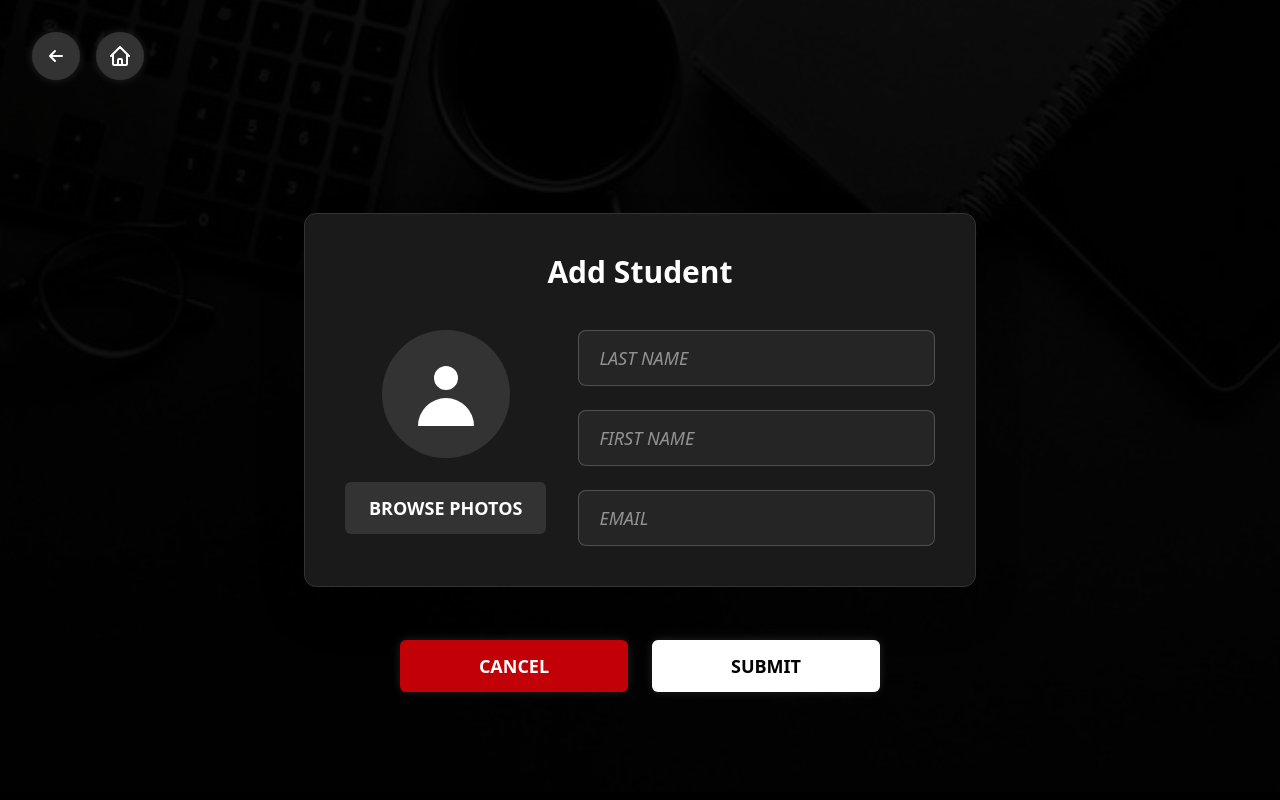
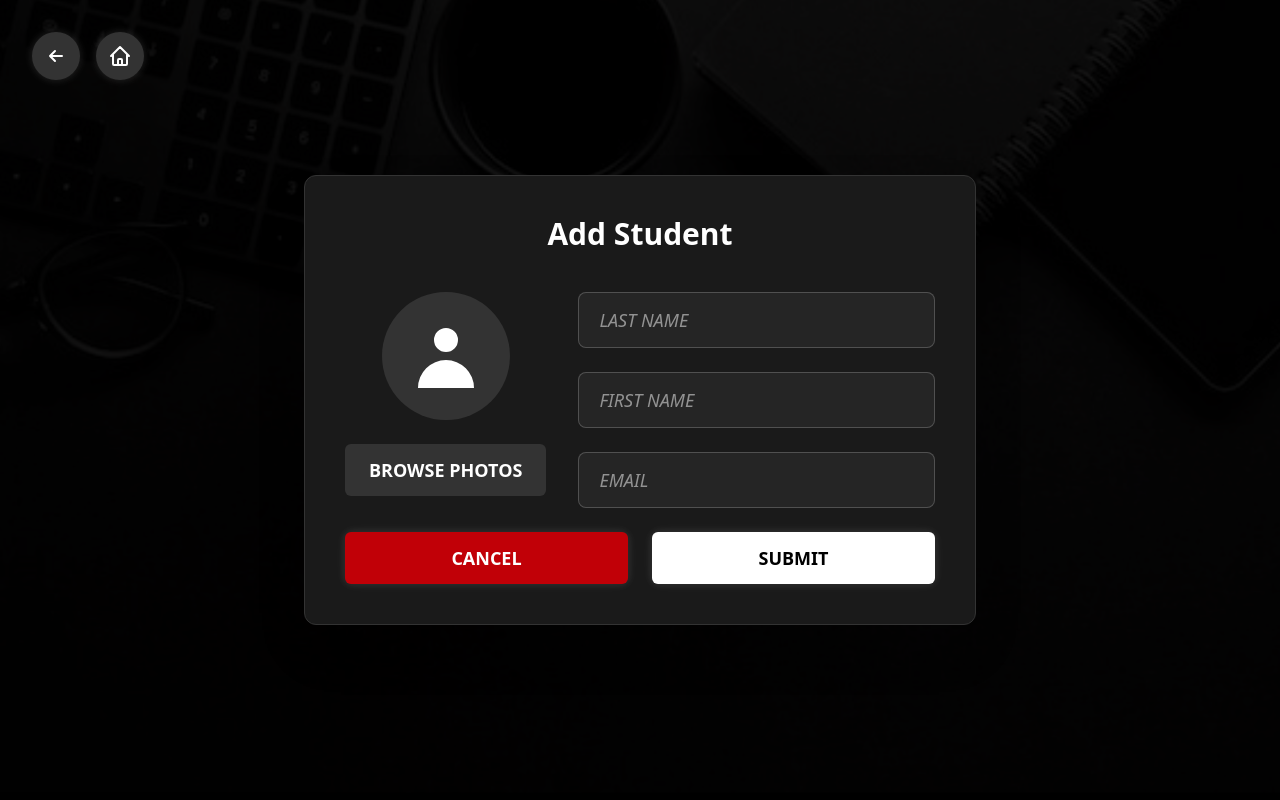
Before and after one commit to mattnkofi/matt_martin, a CodeIgniter app: page /users/create in a window 1280 px wide. Run offline with CodeIgniter, Linux system fonts and the light colour scheme; data that the repository does not hold is empty; some libraries are stand-ins or nearby versions; some web fonts are replaced.

Commit message:
ui adapt

```diff
--- a/app/views/create.php
+++ b/app/views/create.php
@@ -52,15 +52,23 @@ defined('PREVENT_DIRECT_ACCESS') or exit('No direct script access allowed');
                         0 0 25px rgba(255, 255, 255, 0.2);
         }
 
-        /* Styling for the larger input fields and their placeholders */
+        /* Styling for the larger input fields and their placeholders - responsive */
+        .large-input {
+            padding: 0.5rem 0.75rem; /* Smaller base for mobile */
+            font-size: 0.875rem; /* text-sm base */
+            height: 2.75rem; /* Adjusted for mobile */
+            border-radius: 0.5rem;
+            background-color: rgba(255, 255, 255, 0.05);
+            border: 1px solid rgba(255, 255, 255, 0.2);
+            transition: border-color 0.3s;
+            width: 100%; /* Ensure full width */
+        }
+        @media (min-width: 640px) { /* sm: and up */
             .large-input {
                 padding: 0.75rem 1.25rem;
                 font-size: 1.125rem; /* text-lg */
                 height: 3.5rem;
-            border-radius: 0.5rem;
-            background-color: rgba(255, 255, 255, 0.05);
-            border: 1px solid rgba(255, 255, 255, 0.2);
-            transition: border-color 0.3s;
+            }
         }
         .large-input:focus {
             border-color: rgba(255, 255, 255, 0.6);
@@ -80,48 +88,48 @@ defined('PREVENT_DIRECT_ACCESS') or exit('No direct script access allowed');
     <div class="bg-overlay"></div>
 
     <!-- Main content container (z-50 ensures it is above the overlay) -->
-    <div class="fixed inset-0 flex items-center justify-center z-50 p-4">
+    <div class="fixed inset-0 flex items-center justify-center z-50 p-4 sm:p-8 lg:p-12">
 
-        <!-- Back and Home Buttons (OUT OF FRAME, in dark circles with white shadow) -->
-        <div class="absolute top-8 left-8 flex space-x-4 z-50">
+        <!-- Back and Home Buttons (responsive stacking and sizing) -->
+        <div class="absolute top-4 left-4 sm:top-8 sm:left-8 flex flex-col sm:flex-row space-y-2 sm:space-y-0 sm:space-x-4 z-50">
             <!-- Back Arrow Icon -->
-            <a href="<?= site_url('users/show'); ?>" class="bg-[#333333] p-3 rounded-full white-glow-shadow hover:bg-[#444444] transition">
-                <svg xmlns="http://www.w3.org/2000/svg" class="h-6 w-6" fill="none" viewBox="0 0 24 24" stroke="currentColor" stroke-width="2">
+            <a href="<?= site_url('users/show'); ?>" class="bg-[#333333] p-2 sm:p-3 rounded-full white-glow-shadow hover:bg-[#444444] transition flex items-center justify-center">
+                <svg xmlns="http://www.w3.org/2000/svg" class="h-5 w-5 sm:h-6 sm:w-6" fill="none" viewBox="0 0 24 24" stroke="currentColor" stroke-width="2">
                     <path stroke-linecap="round" stroke-linejoin="round" d="M11 17l-5-5m0 0l5-5m-5 5h12" />
                 </svg>
             </a>
             <!-- Home Icon -->
-            <a href="<?= site_url(); ?>" class="bg-[#333333] p-3 rounded-full white-glow-shadow hover:bg-[#444444] transition">
-                <svg xmlns="http://www.w3.org/2000/svg" class="h-6 w-6" fill="none" viewBox="0 0 24 24" stroke="currentColor" stroke-width="2">
+            <a href="<?= site_url(); ?>" class="bg-[#333333] p-2 sm:p-3 rounded-full white-glow-shadow hover:bg-[#444444] transition flex items-center justify-center">
+                <svg xmlns="http://www.w3.org/2000/svg" class="h-5 w-5 sm:h-6 sm:w-6" fill="none" viewBox="0 0 24 24" stroke="currentColor" stroke-width="2">
                     <path stroke-linecap="round" stroke-linejoin="round" stroke-width="2" d="M3 12l2-2m0 0l7-7 7 7M5 10v10a1 1 0 001 1h3m10-11l2 2m-2-2v10a1 1 0 01-1 1h-3m-6 0a1 1 0 001-1v-4a1 1 0 011-1h2a1 1 0 011 1v4a1 1 0 001 1m-6 0h6" />
                 </svg>
             </a>
         </div>
 
         <!-- Form/Card Container -->
-        <div class="bg-[#1a1a1a] rounded-xl p-10 w-full max-w-2xl shadow-2xl border border-[#333333] z-20">
+        <div class="bg-[#1a1a1a] rounded-xl p-6 sm:p-8 lg:p-10 w-full max-w-sm sm:max-w-md lg:max-w-2xl shadow-2xl border border-[#333333] z-20">
 
-            <div class="flex items-center justify-center mb-10">
-                <h1 class="text-3xl font-semibold">Add Student</h1>
+            <div class="flex items-center justify-center mb-6 sm:mb-10">
+                <h1 class="text-2xl sm:text-3xl font-semibold">Add Student</h1>
             </div>
 
             <form action="<?= site_url('users/create'); ?>" method="post" id="add-student-form" class="flex flex-col">
-                <div class="flex items-start space-x-8">
+                <div class="flex flex-col sm:flex-row sm:items-start sm:space-x-8 space-y-4 sm:space-y-0">
 
                     <!-- Profile Picture Section -->
-                    <div class="flex flex-col items-center flex-shrink-0">
-                        <div class="w-32 h-32 bg-[#333333] rounded-full flex items-center justify-center mb-6">
-                            <svg xmlns="http://www.w3.org/2000/svg" class="h-20 w-20 text-white" viewBox="0 0 20 20" fill="currentColor">
+                    <div class="flex flex-col items-center flex-shrink-0 w-full sm:w-auto">
+                        <div class="w-20 h-20 sm:w-32 sm:h-32 bg-[#333333] rounded-full flex items-center justify-center mb-4 sm:mb-6 mx-auto sm:mx-0">
+                            <svg xmlns="http://www.w3.org/2000/svg" class="h-10 w-10 sm:h-20 sm:w-20 text-white" viewBox="0 0 20 20" fill="currentColor">
                                 <path fill-rule="evenodd" d="M10 9a3 3 0 100-6 3 3 0 000 6zm-7 9a7 7 0 1114 0H3z" clip-rule="evenodd" />
                             </svg>
                         </div>
-                        <button type="button" class="text-lg font-bold py-3 px-6 rounded-md bg-[#333333] hover:bg-[#444444] transition">
+                        <button type="button" class="w-full sm:w-auto text-sm sm:text-lg font-bold py-2 sm:py-3 px-4 sm:px-6 rounded-md bg-[#333333] hover:bg-[#444444] transition">
                             BROWSE PHOTOS
                         </button>
                     </div>
 
                     <!-- Input Fields Section -->
-                    <div class="flex flex-col flex-grow space-y-6">
+                    <div class="flex flex-col flex-grow space-y-4 sm:space-y-6 w-full">
 
                         <div class="flex flex-col">
                             <input type="text" id="last_name" name="last_name" required placeholder="LAST NAME"
@@ -140,19 +148,19 @@ defined('PREVENT_DIRECT_ACCESS') or exit('No direct script access allowed');
 
                     </div>
                 </div>
-            </form>
-            </div>
 
-        <!-- Action Buttons OUTSIDE the form (Reduced Size) -->
-        <div class="absolute bottom-[20%] translate-y-full flex justify-center w-full max-w-lg space-x-6 px-4 z-20">
+                <!-- Action Buttons (now inside card, responsive stacking) -->
+                <div class="mt-4 sm:mt-6 flex flex-col sm:flex-row justify-center sm:justify-start space-y-4 sm:space-y-0 sm:space-x-6">
                     <a href="<?= site_url('users/show'); ?>"
-                class="flex-1 text-center py-3 bg-red-700 hover:bg-red-800 text-white text-lg font-bold rounded-md transition shadow-md white-glow-shadow uppercase">
+                        class="w-full sm:flex-1 text-center py-2 sm:py-3 bg-red-700 hover:bg-red-800 text-white text-sm sm:text-lg font-bold rounded-md transition shadow-md white-glow-shadow uppercase">
                         CANCEL
                     </a>
                     <button type="submit" form="add-student-form"
-                class="flex-1 py-3 bg-white hover:bg-gray-200 text-black text-lg font-bold rounded-md transition shadow-md white-glow-shadow uppercase">
+                        class="w-full sm:flex-1 py-2 sm:py-3 bg-white hover:bg-gray-200 text-black text-sm sm:text-lg font-bold rounded-md transition shadow-md white-glow-shadow uppercase">
                         SUBMIT
                     </button>
+                </div>
+            </form>
         </div>
     </div>
 
```
Also changed, not shown: app/views/update.php (+53 -38 lines). Lines whose indentation alone changed are shown as unchanged.
